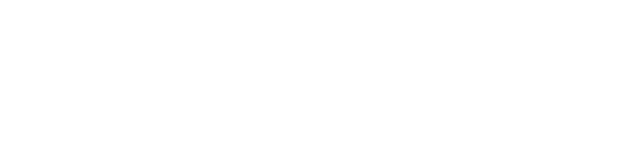
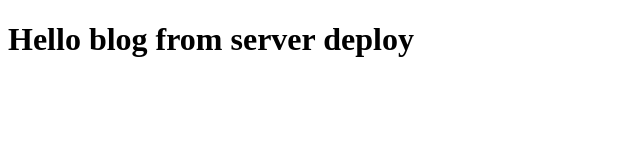
Before and after one commit to SophaHum/blog, a plain HTML site: page index.html in a window 1280 px wide. Shown: the whole page, without its empty margins (0-640 px from the left). Drawn offline with Linux system fonts and the light colour scheme.

Commit message:
tow-commit

```diff
--- a/index.html
+++ b/index.html
@@ -6,6 +6,6 @@
     <title>Hello blog</title>
 </head>
 <body>
-
+    <h1>Hello blog from server deploy</h1>
 </body>
 </html>
```
